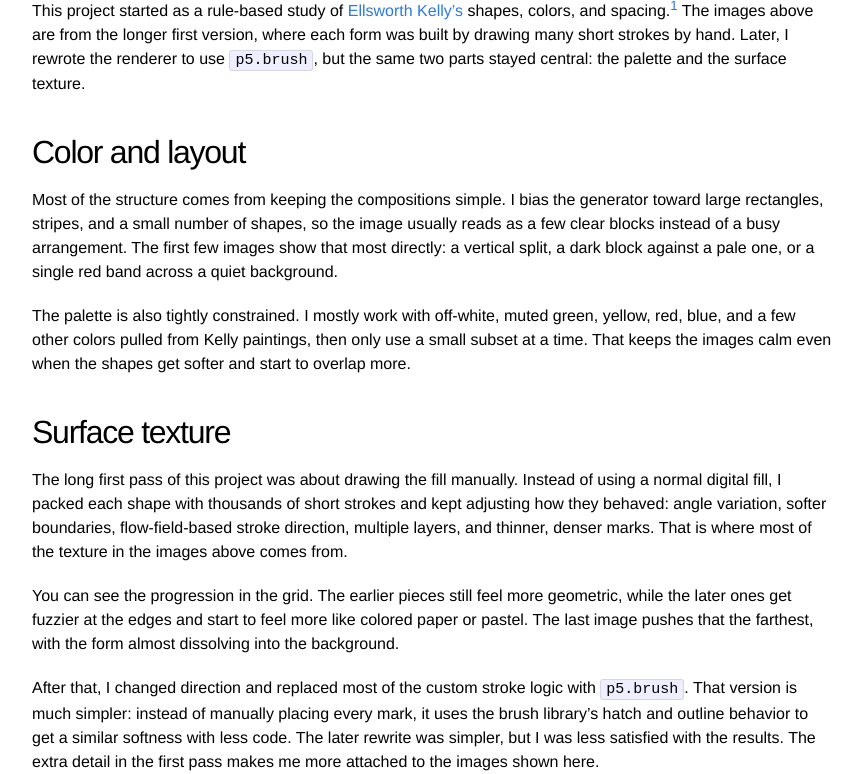
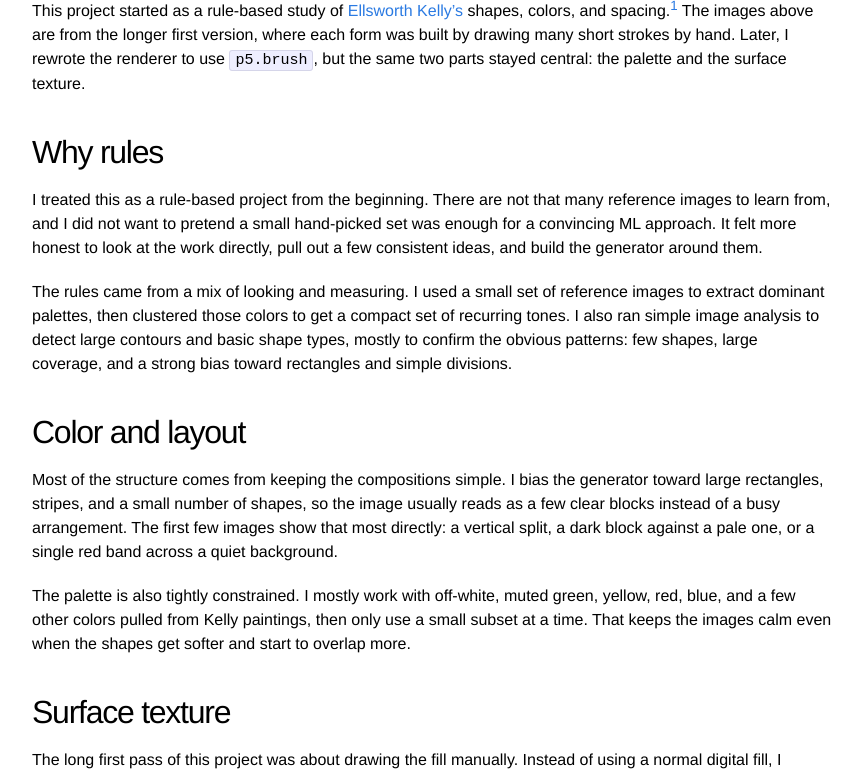
Before and after one commit to fanyangxyz/fanyangxyz.github.io, a Jekyll site: the page built from _posts/2026-01-02-kelly.md, in a window 1280 px wide and 900 px high, scrolled down 912 px, cut to the strip 126-900 px from the top of the window. Shown: the whole strip, without its empty margins (208-1070 px from the left). Built offline with Jekyll 4.4.1, drawn with Linux system fonts in a browser that asks for light colours.

Commit message:
add more details about rules

```diff
--- a/_posts/2026-01-02-kelly.md
+++ b/_posts/2026-01-02-kelly.md
@@ -22,6 +22,16 @@ tags: [art,code]
 This project started as a rule-based study of [Ellsworth Kelly's](https://ellsworthkelly.org/) shapes, colors, and spacing.[^codex]
 The images above are from the longer first version, where each form was built by drawing many short strokes by hand.
 Later, I rewrote the renderer to use `p5.brush`, but the same two parts stayed central: the palette and the surface texture.
+
+## Why rules
+
+I treated this as a rule-based project from the beginning.
+There are not that many reference images to learn from, and I did not want to pretend a small hand-picked set was enough for a convincing ML approach.
+It felt more honest to look at the work directly, pull out a few consistent ideas, and build the generator around them.
+
+The rules came from a mix of looking and measuring.
+I used a small set of reference images to extract dominant palettes, then clustered those colors to get a compact set of recurring tones.
+I also ran simple image analysis to detect large contours and basic shape types, mostly to confirm the obvious patterns: few shapes, large coverage, and a strong bias toward rectangles and simple divisions.
 
 ## Color and layout
 
```
